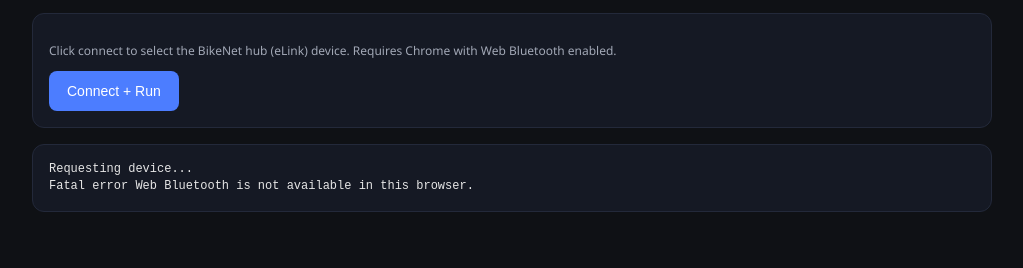
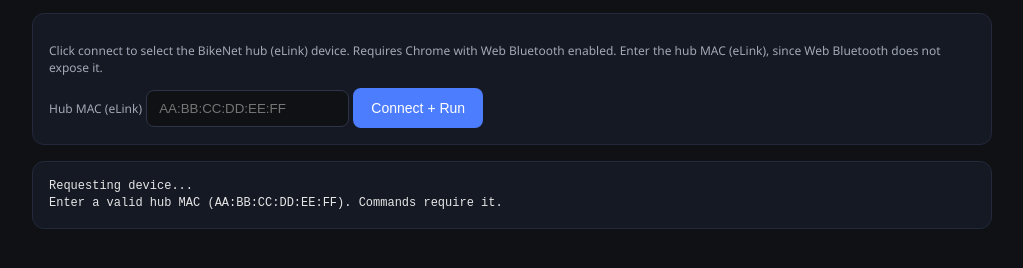
Before and after one commit to Klaster1/open-elin, a website built with Vite: page index.html in a window 1280 px wide. Both pictures are taken after a click on the button "Connect + Run". Shown: the part 68-336 px from the top of the page, without its empty margins (0-1023 px from the left). Built offline with nearby package versions, Linux system fonts and the light colour scheme.

Commit message:
feat: enhance MAC address input handling and styling in the UI

```diff
--- a/index.html
+++ b/index.html
@@ -37,6 +37,14 @@
         cursor: pointer;
         width: fit-content;
       }
+      input {
+        padding: 10px 12px;
+        border-radius: 8px;
+        border: 1px solid #2d3446;
+        background: #0f1115;
+        color: inherit;
+        max-width: 240px;
+      }
       button:disabled {
         background: #4b4f5a;
         cursor: not-allowed;
@@ -67,8 +75,11 @@
     <div class="card">
       <p class="hint">
         Click connect to select the BikeNet hub (eLink) device. Requires Chrome
-        with Web Bluetooth enabled.
+        with Web Bluetooth enabled. Enter the hub MAC (eLink), since Web
+        Bluetooth does not expose it.
       </p>
+      <label class="hint" for="mac">Hub MAC (eLink)</label>
+      <input id="mac" placeholder="AA:BB:CC:DD:EE:FF" />
       <button id="connect">Connect + Run</button>
     </div>
     <div class="card">
--- a/src/web/index.ts
+++ b/src/web/index.ts
@@ -4,10 +4,14 @@ import { WebBluetoothTransport } from "./transport-web.ts";
 
 const logArea = document.querySelector<HTMLPreElement>("#log");
 const connectButton = document.querySelector<HTMLButtonElement>("#connect");
+const macInput = document.querySelector<HTMLInputElement>("#mac");
 
-if (!logArea || !connectButton) {
+if (!logArea || !connectButton || !macInput) {
   throw new Error("Missing UI elements");
 }
+
+const MAC_STORAGE_KEY = "bikenet.hubMac";
+macInput.value = localStorage.getItem(MAC_STORAGE_KEY) ?? "";
 
 function log(...parts: Array<string | number | object>) {
   const line = parts
@@ -21,6 +25,14 @@ async function connectAndRun() {
   connectButton.disabled = true;
   log("Requesting device...");
 
+  const macOverride = macInput.value.trim().toUpperCase();
+  if (!/^[0-9A-F]{2}(:[0-9A-F]{2}){5}$/.test(macOverride)) {
+    log("Enter a valid hub MAC (AA:BB:CC:DD:EE:FF). Commands require it.");
+    connectButton.disabled = false;
+    return;
+  }
+  localStorage.setItem(MAC_STORAGE_KEY, macOverride);
+
   const transport = new WebBluetoothTransport({
     deviceNamePrefix: "",
   });
@@ -33,9 +45,11 @@ async function connectAndRun() {
   }
 
   const device = devices[0];
+  device.address = macOverride;
   log("Selected device:", {
     id: device.id,
     name: device.name,
+    mac: device.address,
   });
 
   const commands = new BikeNetCommands(protocol, device);
```
